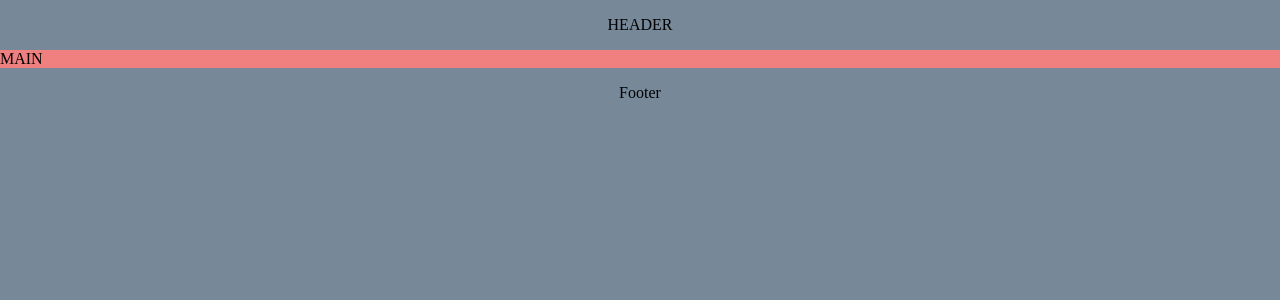
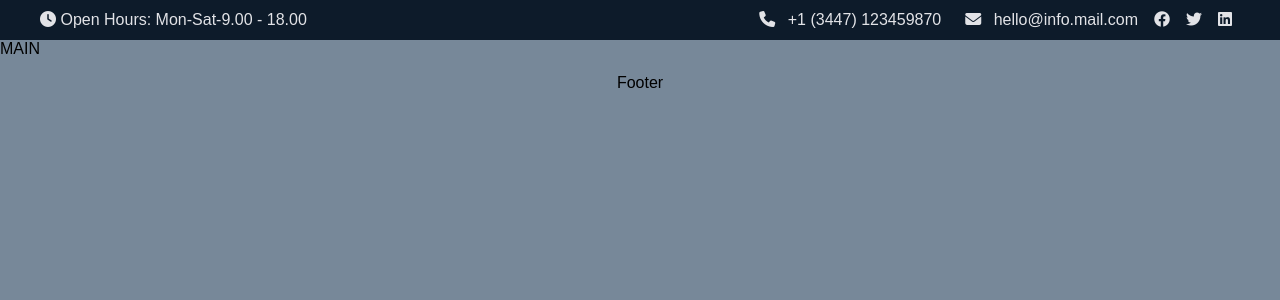
Before and after one commit to PietroMarilei/proj-html-vuejs, a Vue app: page / in a window 1280 px wide. Shown: the top 300 px of the page. Built offline with nearby package versions, Linux system fonts and the light colour scheme.

Commit message:
start add head header

```diff
--- a/src/assets/scss/main.scss
+++ b/src/assets/scss/main.scss
@@ -3,5 +3,9 @@
 @use "partials/mixins.scss" as *;
 
 main {
-    background-color: $main-color;
+
 }
+
+.darkBlueBg {
+    background-color: $deepDarkblue;
+}
--- a/src/assets/scss/partials/reset.scss
+++ b/src/assets/scss/partials/reset.scss
@@ -3,10 +3,13 @@
 💤 Scss Reset here
 ----------------- */
 * {
+    padding: 0;
     margin: 0;
     box-sizing: border-box;
 
-    &:not(ul) {
-        padding: 0;
-    }
+
 }
+
+body {
+    font-family: Arial, Helvetica, sans-serif;
+}
--- a/src/assets/scss/partials/variables.scss
+++ b/src/assets/scss/partials/variables.scss
@@ -3,5 +3,12 @@
 💜Scss Variables here
 ----------------- */
 
-$main-color: lightcoral;
+$primaryWhite: #ebecef;
+$lightGrey: #e2e3e7;
+$darkGrey: #606d75;
+$darkBlue: #058283;
+$lightblue: #00a6a6;
+$veryLightBlue: #d9f2f2;
+$deepDarkblue: #0d1b2a;
+
 $debug-border: 2px dashed red;
--- a/src/components/HeaderComponent.vue
+++ b/src/components/HeaderComponent.vue
@@ -3,7 +3,7 @@ import { store } from '../store';
 export default {
   data() {
     return {
-      greeting: 'Hello World!'
+
     }
   },
   methods: {
@@ -14,15 +14,66 @@ export default {
 
 <template>
     <!-- header template -->
-   <header>
-    HEADER
+   <header class="darkBlueBg">
+    <div class="container ">
+      <div class="row">
+        <div class="head_contacts">
+          	<div class="head_time">
+              <i class="fa-solid fa-clock"></i>
+              Open Hours: Mon-Sat-9.00 - 18.00
+            </div>
+
+            <div class="head_right">
+              <p>
+                <i class="fa-solid fa-phone"></i>
+                +1 (3447) 123459870
+              </p>
+
+              <p>
+                <i class="fa-solid fa-envelope"></i>
+                hello@info.mail.com
+              </p>
+
+              <i class="fa-brands fa-facebook"></i>
+              <i class="fa-brands fa-twitter"></i>
+              <i class="fa-brands fa-linkedin"></i>
+            </div>
+        </div>
+      </div>
+    </div>
   </header>
 
 </template>
 
 <style lang="scss" scoped>
+ @use "../assets/scss/partials/variables.scss" as *;
+
     header {
-        padding: 1rem;
-        text-align: center;
+      .container {
+        max-width: 1200px;
+        margin: 0 auto;
+      }
+    }
+
+    .head_contacts {
+      height: 40px;
+      background-color: $deepDarkblue;
+      color: $lightGrey;
+
+      display: flex;
+      justify-content: space-between;
+      align-items: center;
+
+      .head_right {
+        display: flex;
+
+        p {
+          margin: 0 0.5rem;
+        }
+
+        i {
+          margin:0 0.5rem;
+        }
+      }
     }
 </style>
```
